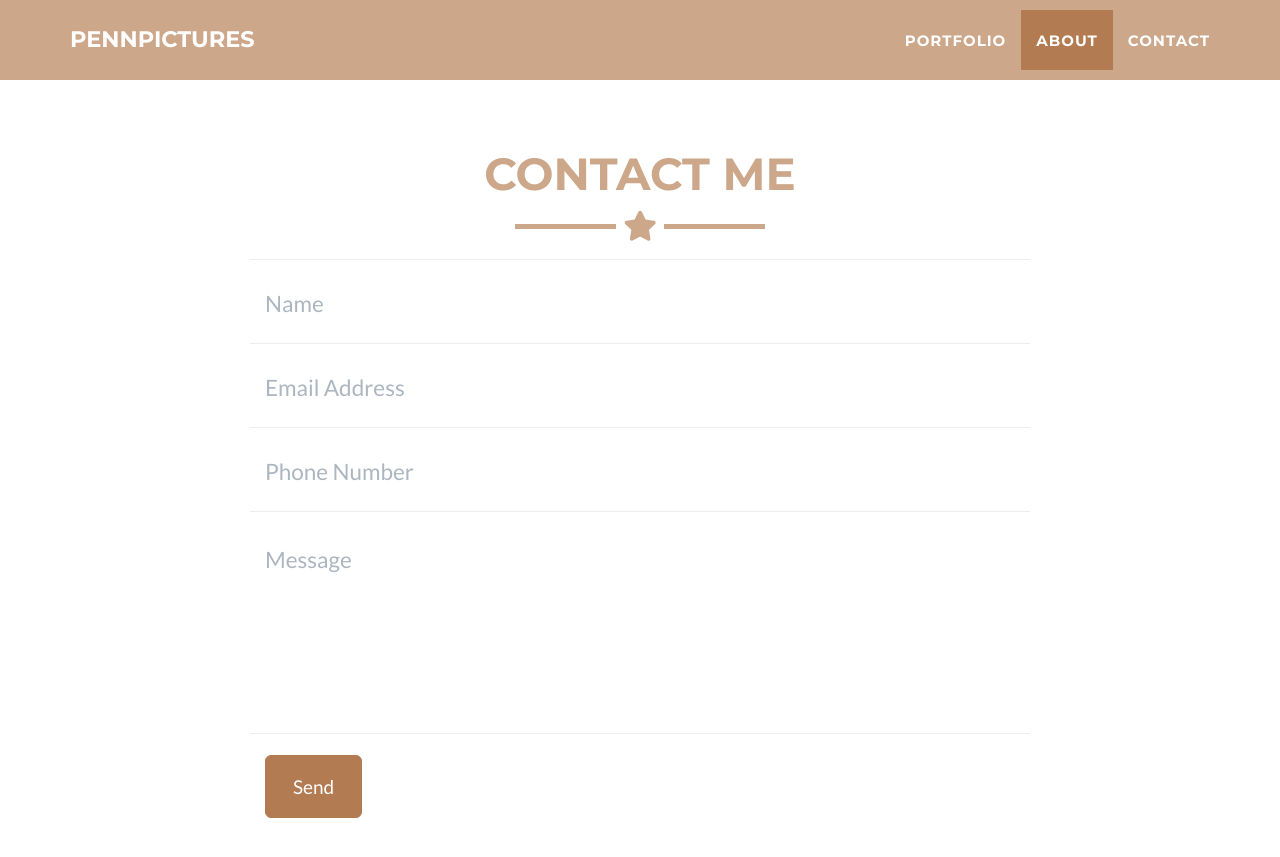
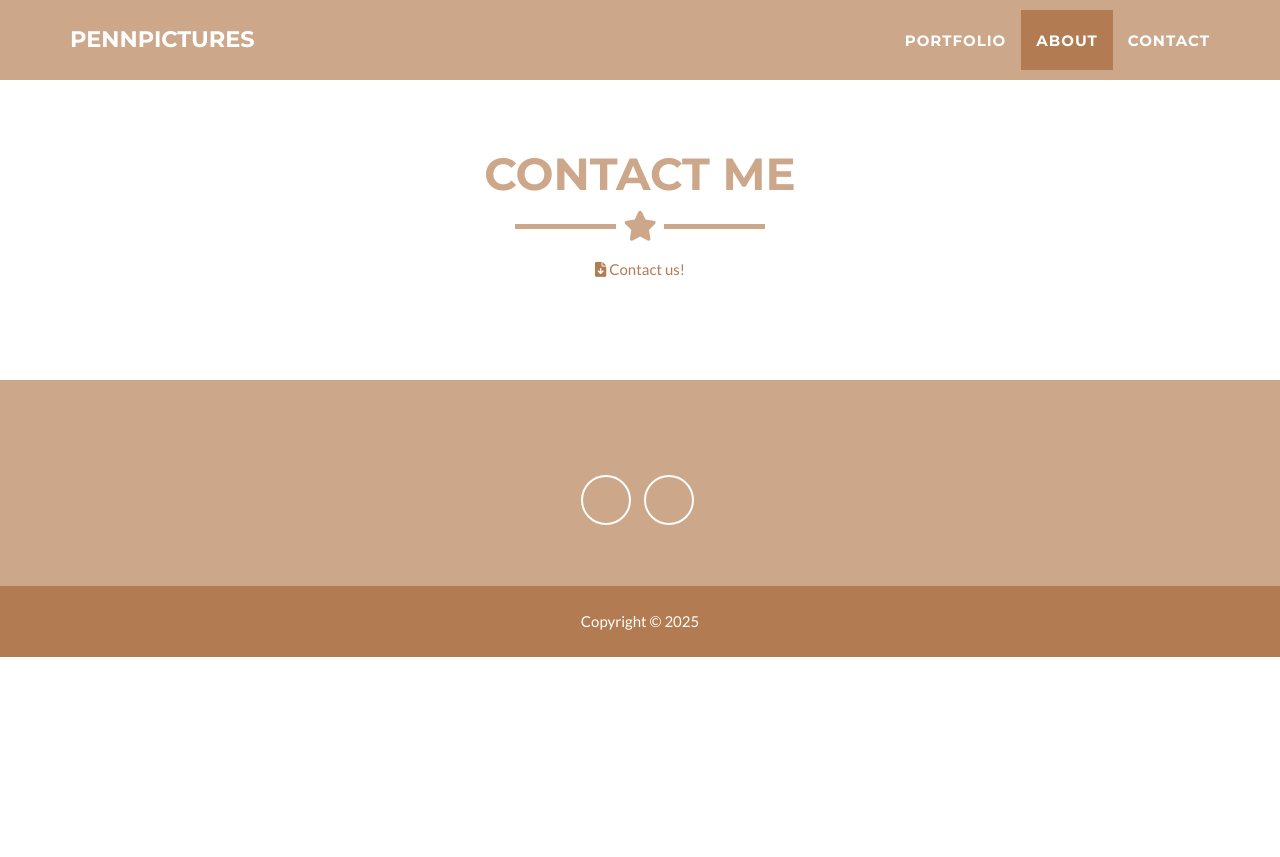
Before and after one commit to Leon-Quek/pennpictures, a Jekyll site: the page built from _posts/2025-06-18-Wedding.markdown, in a window 1280 px wide and 900 px high, scrolled down 2250 px. Shown: the top 857 px of the window. Built offline with Jekyll 4.4.1, drawn with Linux system fonts in a browser that asks for light colours; after the commit the page ends 2907 px from its top, so only the background shows below that.

Commit message:
Update contact.html
Trial

```diff
--- a/_includes/contact.html
+++ b/_includes/contact.html
@@ -7,49 +7,10 @@
         <hr class="star-primary">
       </div>
     </div>
-    <div class="row">
-      <div class="col-lg-8 col-lg-offset-2">
-        <!-- To configure the contact form email address, go to mail/contact_me.php and update the email address in the PHP file on line 19. -->
-        <!-- The form should work on most web servers, but if the form is not working you may need to configure your web server differently. -->
-        <form name="sentMessage" id="contactForm" novalidate>
-          <div class="row control-group">
-            <div class="form-group col-xs-12 floating-label-form-group controls">
-              <label for="name">Name</label>
-              <input type="text" class="form-control" placeholder="Name" id="name" required
-                data-validation-required-message="Please enter your name.">
-              <p class="help-block text-danger"></p>
-            </div>
-          </div>
-          <div class="row control-group">
-            <div class="form-group col-xs-12 floating-label-form-group controls">
-              <label for="email">Email Address</label>
-              <input type="email" class="form-control" placeholder="Email Address" id="email" required
-                data-validation-required-message="Please enter your email address.">
-              <p class="help-block text-danger"></p>
-            </div>
-          </div>
-          <div class="row control-group">
-            <div class="form-group col-xs-12 floating-label-form-group controls">
-              <label for="phone">Phone Number</label>
-              <input type="tel" class="form-control" placeholder="Phone Number" id="phone" required
-                data-validation-required-message="Please enter your phone number.">
-              <p class="help-block text-danger"></p>
-            </div>
-          </div>
-          <div class="row control-group">
-            <div class="form-group col-xs-12 floating-label-form-group controls">
-              <label for="message">Message</label>
-              <textarea rows="5" class="form-control" placeholder="Message" id="message" required
-                data-validation-required-message="Please enter a message."></textarea>
-              <p class="help-block text-danger"></p>
-            </div>
-          </div>
-          <br>
-          <div id="success"></div>
-          <div class="row">
-            <div class="form-group col-xs-12">
-              <button type="submit" class="btn btn-success btn-lg">Send</button>
-            </div>
+        <div class="col-lg-8 col-lg-offset-2 text-center">
+        <a href="https://docs.google.com/forms/d/e/1FAIpQLSeOdQtjSG3TUBKr4MpnjDqMgeOLYZr0WizebkB5RKSaunsRDg/viewform?usp=header">
+          <i class="fa-solid fa-file-arrow-down"></i> Contact us!
+        </a>
           </div>
         </form>
       </div>
```
